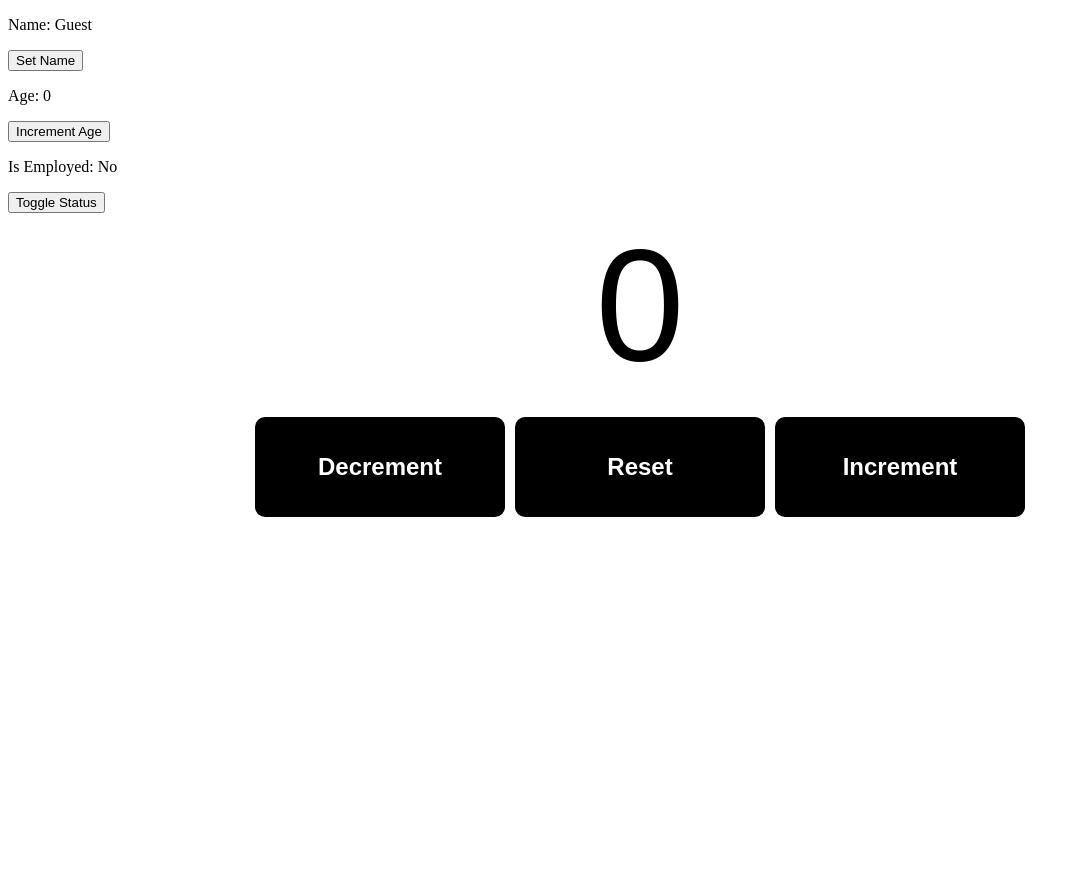
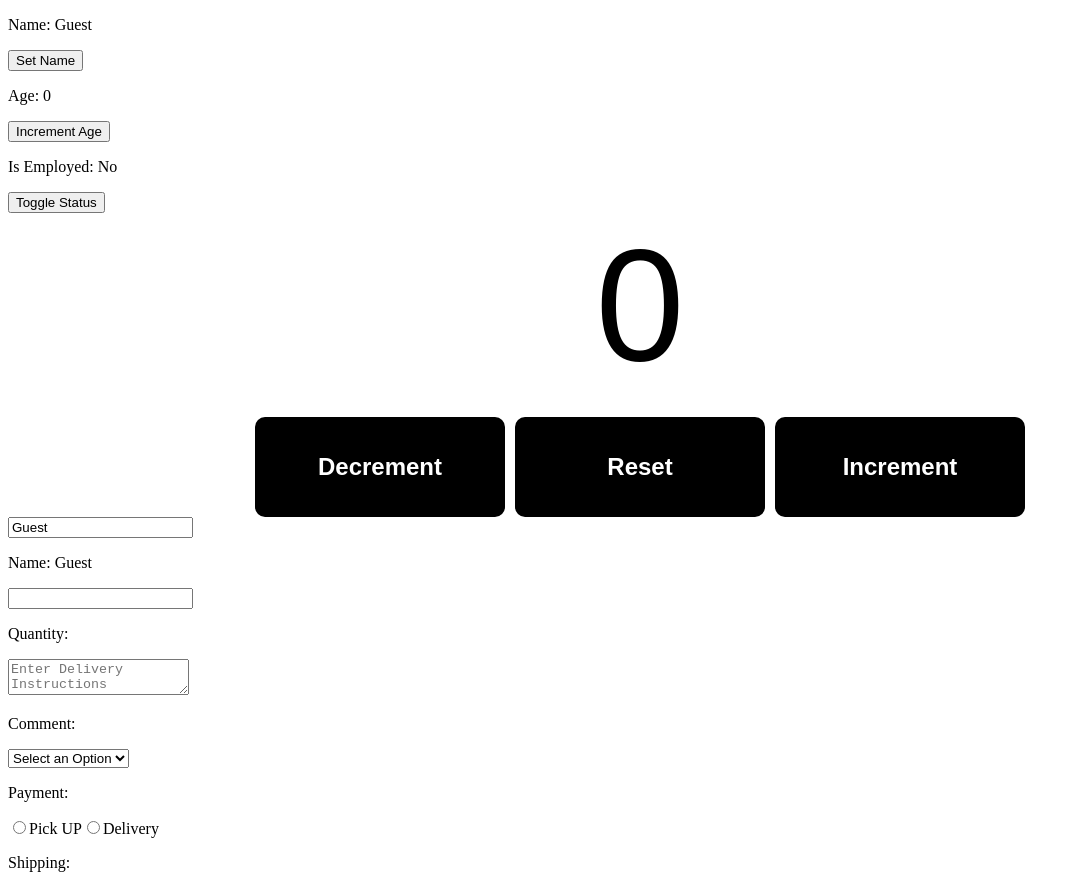
Before and after one commit to carlospenaforte/website, a React (Vite) app in the folder reactviteproject/: page / in a window 1280 px wide. Shown: the whole page, without its empty margins (0-1080 px from the left). Before the commit the page ends 800 px from the top, so only its background shows below. Built offline with nearby package versions, Linux system fonts and the light colour scheme.

Commit message:
ONCHAGE EVENT WITH NUMBERS, TEXTAREA

```diff
--- a/reactviteproject/src/App.jsx
+++ b/reactviteproject/src/App.jsx
@@ -5,12 +5,14 @@ import UserGreeting from "./UserGreeting";
 import List from "./List.jsx"
 import MyComponent from "./MyComponent.jsx";
 import Counter from "./Counter.jsx";
+import OnChange from "./OnChange.jsx";
 
 function App() {
     return (
         <>
             <MyComponent />
             <Counter />
+            <OnChange/>
         </>
     );
 }
--- /dev/null
+++ b/reactviteproject/src/OnChange.jsx
@@ -0,0 +1,61 @@
+import  React, {useState} from 'react';
+
+function OnChange(){
+
+    const [name, setName] = useState("Guest");
+    const [quantity, setQuantity] = useState();
+    const [comment, setComment] = useState("");
+    const [payment, setPayment] = useState("");
+    const [shipping, setShipping] = useState("");
+
+    function handleNameChange(event){
+        setName=(event.target.value);
+    }
+
+    function handleQuantityChange(event){
+        setQuantity(event.target.value);
+    }
+
+    function handleCommentChange(event){
+        setComment(event.target.value);
+    }
+
+    function handlePaymentChange(event){
+        setPayment(event.target.value);
+    }
+
+    function handleShippingChange(event){
+        setShipping(event.target.value);
+    }
+
+    return(<div>
+        <input value={name} onChange={handleNameChange}/>
+        <p>Name: {name}</p>
+
+        <input value={quantity} onChange={handleQuantityChange} type='number'/>
+        <p>Quantity: {quantity}</p>
+
+        <textarea value={comment} onChange={handleCommentChange} placeholder='Enter Delivery Instructions'/>
+        <p>Comment: {comment}</p>
+
+        <select value={payment} onChange={handlePaymentChange}>
+            <option value="">Select an Option</option>
+            <option value="Visa">Visa</option>
+            <option value="MasterCard">MasterCard</option>
+            <option value="GiftCard">GiftCard</option>
+        </select>
+        <p>Payment: {payment}</p>
+
+        <label>
+            <input type='radio' value='Pick UP' checked={shipping === "Pick UP"} onChange={handleShippingChange}/>
+            Pick UP
+        </label>
+        <label>
+            <input type='radio' value='Delivery' checked={shipping === "Delivery"} onChange={handleShippingChange}/>
+            Delivery
+        </label>
+        <p>Shipping: {shipping}</p>
+    </div>);
+
+}
+export default OnChange
```
